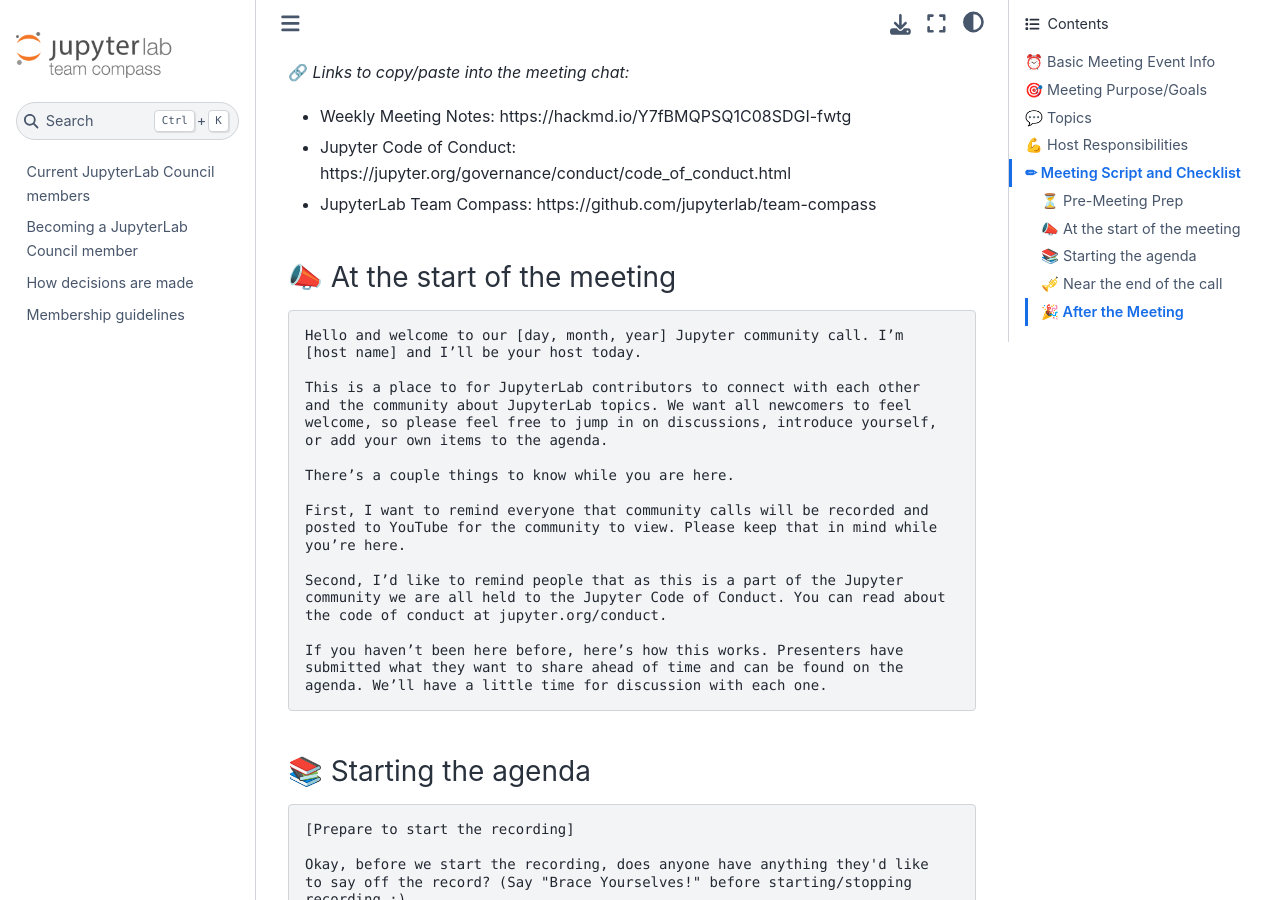
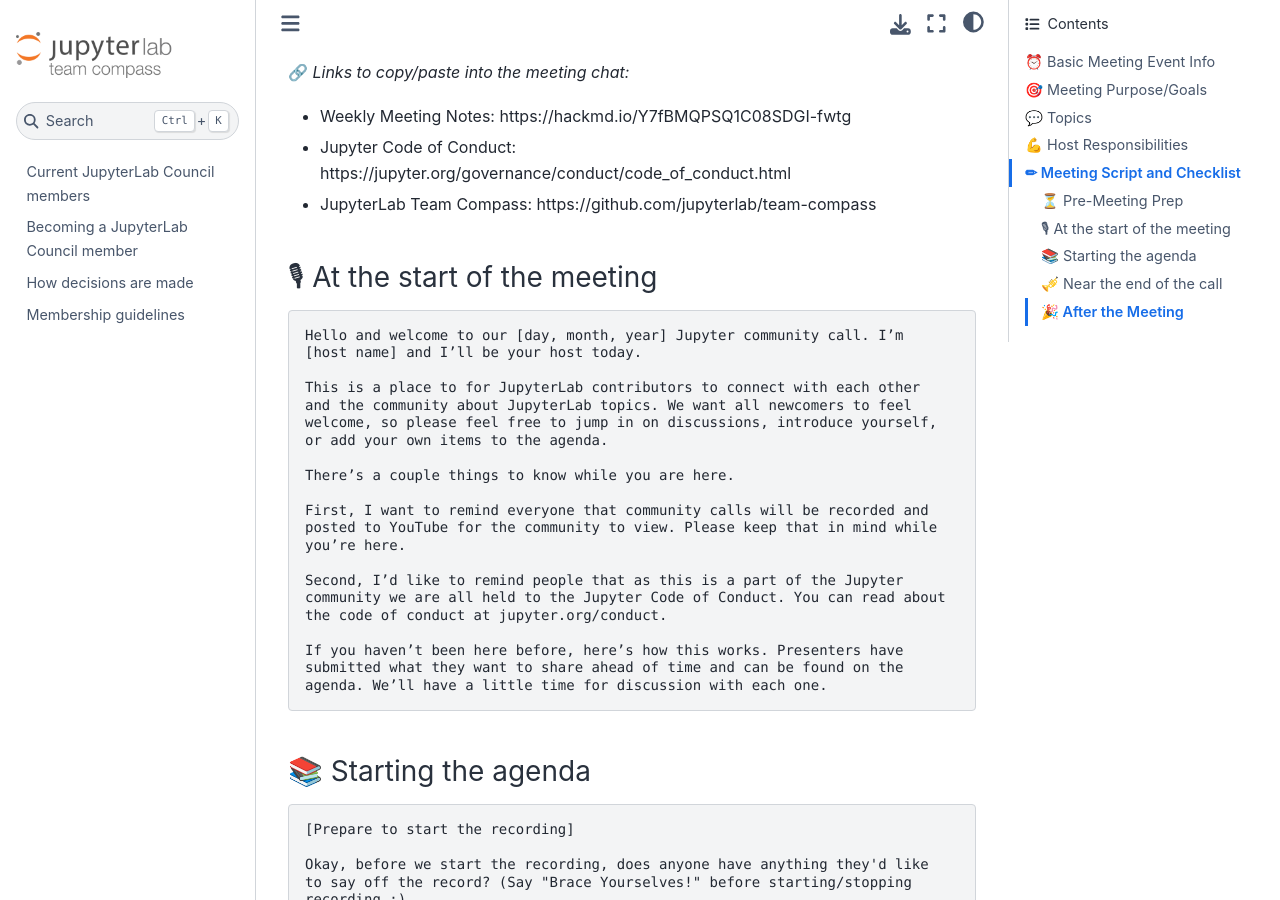
Before and after one commit to jupyterlab/frontends-team-compass, a Sphinx documentation site: the page built from docs/host_guide.md, in a window 1280 px wide and 900 px high, scrolled down 2243 px. Built offline with Sphinx 7.4.7 and the Sphinx Book theme 1.1.4, drawn with Linux system fonts in a browser that asks for light colours; some of the changed lines change nothing that is shown.

Commit message:
Icon edit.

````diff
--- a/docs/host_guide.md
+++ b/docs/host_guide.md
@@ -83,7 +83,7 @@
 - Jupyter Code of Conduct: https://jupyter.org/governance/conduct/code_of_conduct.html
 - JupyterLab Team Compass: https://github.com/jupyterlab/team-compass
 
-### &#x1F4E3; At the start of the meeting
+### &#x1F399; At the start of the meeting
 
 ```
 Hello and welcome to our [day, month, year] Jupyter community call. I’m
````
